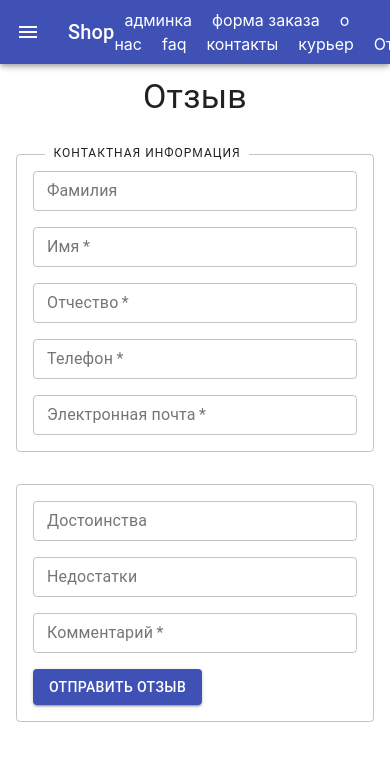
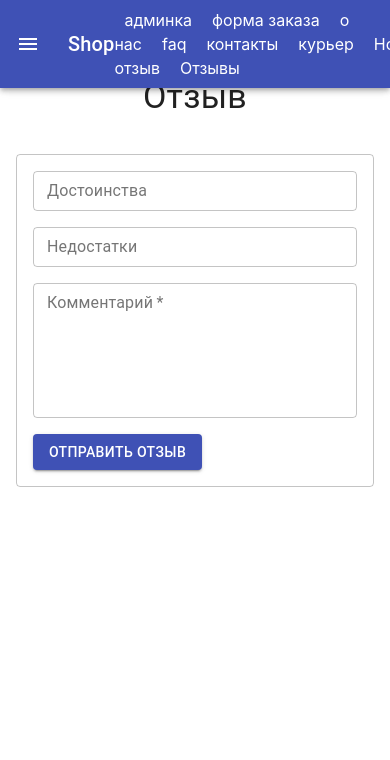
Before and after one commit to ESPD2020-2/ESDP2020, a React (Create React App) app in the folder frontend/: page /add-review in a window 390 px wide. Shown: the top 760 px of the page. Built offline with nearby package versions, Linux system fonts and the light colour scheme; what react-swipeable-views-utils would draw is missing.

Commit message:
Адаптивность дизайна отзывов: всех и отдельных карточек

```diff
--- a/frontend/src/components/OrderRow/OrderRow.js
+++ b/frontend/src/components/OrderRow/OrderRow.js
@@ -44,6 +44,8 @@ const OrderRow = ({pickupAddress, deliveryAddress, ordNum, createdAt, customer,
   const date = moment(createdAt).calendar();
   moment.locale("ru");
 
+  console.log(customer);
+
   return (
     <React.Fragment >
       <StyledTableRow className={classes.root}>
--- a/frontend/src/components/ReviewCard/ReviewCard.js
+++ b/frontend/src/components/ReviewCard/ReviewCard.js
@@ -4,49 +4,116 @@ import CardContent from "@material-ui/core/CardContent";
 import Typography from "@material-ui/core/Typography";
 import Card from "@material-ui/core/Card";
 import Grid from "@material-ui/core/Grid";
-import PropTypes from 'prop-types';
+import moment from 'moment';
+import "moment/locale/ru";
+import CalendarTodayOutlinedIcon from '@material-ui/icons/CalendarTodayOutlined';
 
 const useStyles = makeStyles({
   root: {
-    minWidth: 275,
+    width: '100%',
+    // minWidth: 400,
+    margin: '10px auto',
   },
-  text: {
+  userName: {
+    fontWeight: 'bold',
+  },
+  titleContainer: {
+    paddingTop: '5px',
+    paddingBottom: '15px',
+  },
+  date: {
+    fontSize: '14px',
+    fontStyle: 'italic',
+    color: 'rgba(0,0,0,0.5)',
+  },
+  number: {
+    fontSize: '14px',
+  },
+  paragraph: {
+    paddingTop: '5px',
+    paddingBottom: '5px',
+  },
   advantages: {
     color: "green",
   },
   disadvantages: {
     color: "red",
   },
+  boldText: {
+    fontWeight: 'bold',
   },
 });
 
-const ReviewCard = (props) => {
+const ReviewCard = ({reviewNumber, customer, advantages, disadvantages, comment, postedAt}) => {
   const classes = useStyles();
 
+  const date = moment(postedAt).calendar();
+  moment.locale("ru");
+
   return (
-    <Grid item xs={12} sm={6} md={4} lg={3}>
+    <Grid item xs>
       <Card className={classes.root} variant="outlined">
         <CardContent>
-          <Typography className={classes.text.advantages} gutterBottom variant="h5">
-            {props.advantages}
+          <Grid container direction="row" spacing={2}>
+            <Grid container justify='space-between' className={classes.titleContainer}>
+              <Grid item xs={12} sm={5} md={6}>
+                <Typography className={classes.userName}>
+                  {`${customer.name} ${customer.surname} ${customer.patronymic}`}
                 </Typography>
-          <Typography className={classes.text.disadvantages} gutterBottom variant="h5">
-            {props.disadvantages}
+              </Grid>
+              <Grid item xs={12} sm={3} md>
+                <Typography className={classes.date}>
+                  <CalendarTodayOutlinedIcon style={{fontSize: 18, paddingRight: '3px', verticalAlign: 'text-bottom'}}/>
+                  {date}
                 </Typography>
-          <Typography gutterBottom variant="h5">
-            {props.comment}
+              </Grid>
+              <Grid item xs={12} sm={2} md={1}>
+                <Typography className={classes.number}>
+                  #{`${reviewNumber}`}
                 </Typography>
+              </Grid>
+            </Grid>
+            <Grid container justify='flex-start' alignItems='center' className={classes.paragraph}>
+              <Grid item xs={12} sm={3} md={2}>
+                <Typography gutterBottom variant="body2" className={`${classes.advantages} ${classes.boldText}`}>
+                  Достоинства
+                </Typography>
+              </Grid>
+              <Grid item xs={12} sm={9} md={10}>
+                <Typography gutterBottom variant="body2" className={classes.advantages}>
+                  {advantages}
+                </Typography>
+              </Grid>
+            </Grid>
+            <Grid container justify='flex-start' alignItems='center' className={classes.paragraph}>
+              <Grid item xs={12} sm={3} md={2}>
+                <Typography gutterBottom variant="body2" className={`${classes.disadvantages} ${classes.boldText}`}>
+                  Недостатки
+                </Typography>
+              </Grid>
+              <Grid item xs sm md>
+                <Typography gutterBottom variant="body2" className={classes.disadvantages}>
+                  {disadvantages}
+                </Typography>
+              </Grid>
+            </Grid>
+            <Grid container alignItems='flex-start' className={classes.paragraph}>
+              <Grid item xs={12} sm={3} md={2}>
+                <Typography gutterBottom variant="body2" className={classes.boldText}>
+                  Комментарии
+                </Typography>
+              </Grid>
+              <Grid item xs={12} sm={9} md={10}>
+                <Typography gutterBottom variant="body2" component="p">
+                  {comment}
+                </Typography>
+              </Grid>
+            </Grid>
+          </Grid>
         </CardContent>
       </Card>
     </Grid>
   );
-
-};
-
-ReviewCard.propTypes = {
-  advantages: PropTypes.string,
-  disadvantages: PropTypes.string,
-  comment: PropTypes.string.isRequired,
 };
 
 export default ReviewCard;
--- a/frontend/src/components/ReviewForm/ReviewForm.js
+++ b/frontend/src/components/ReviewForm/ReviewForm.js
@@ -11,11 +11,11 @@ import {withRouter} from 'react-router'
 
 class ReviewForm extends Component {
   state = {
-    name: '',
-    surname: '',
-    patronymic: '',
-    phone: '',
-    email: '',
+    // name: '',
+    // surname: '',
+    // patronymic: '',
+    // phone: '',
+    // email: '',
     advantages: '',
     disadvantages: '',
     comment: '',
@@ -28,20 +28,26 @@ class ReviewForm extends Component {
       advantages: this.state.advantages,
       disadvantages: this.state.disadvantages,
       comment: this.state.comment,
+      rating: this.state.rating,
     };
 
-    if (this.props.user && this.props.user.role !== 'admin') { //добавить остальные роли
+    // if (this.props.user && this.props.user.role !== 'admin') { //добавить остальные роли
+    //   reviewData.customerId = this.props.user.customer._id;
+    // } else {
+    //   await this.props.createCustomer({
+    //     name: this.state.name,
+    //     surname: this.state.surname,
+    //     patronymic: this.state.patronymic,
+    //     phone: this.state.phone,
+    //     email: this.state.email,
+    //   });
+    //   reviewData.customerId = this.props.id;
+    // }
+
+    if (this.props.user && this.props.user.role === 'user') {
       reviewData.customerId = this.props.user.customer._id;
-    } else {
-      await this.props.createCustomer({
-        name: this.state.name,
-        surname: this.state.surname,
-        patronymic: this.state.patronymic,
-        phone: this.state.phone,
-        email: this.state.email,
-      });
-      reviewData.customerId = this.props.id;
     }
+
     this.props.create(reviewData);
   };
 
@@ -63,91 +69,91 @@ class ReviewForm extends Component {
     return (
       <form onSubmit={this.submitFormHandler}>
         <Grid container direction='column' alignItems='center'>
-          <ShowTo user={this.props.user} role='admin'>
-            <Grid item container xs>
-              <Box p={3} style={{width: '100%'}}>
-                <Grid item container spacing={2} style=
-                  {{
-                    border: '1px solid rgba(0, 0, 0, 0.23)',
-                    borderRadius: '4px',
-                    padding: '8px',
-                    position: 'relative'
-                  }}>
-                  <Box
-                    style={{
-                      position: 'absolute',
-                      top: '-17px',
-                      left: '8%',
-                      backgroundColor: '#fff',
-                    }}
-                    px={1}
-                  >
-                    <Typography variant='overline' component='h5'>Контактная информация</Typography>
-                  </Box>
-                  <Grid item xs={12} sm={4}>
-                    <FormElement
-                      type="text"
-                      size='small'
-                      propertyName='surname'
-                      title="Фамилия"
-                      onChange={this.inputChangeHandler}
-                      error={this.getFieldError('surname')}
-                      value={this.state.surname}
-                    />
-                  </Grid>
-                  <Grid item xs={12} sm={4}>
-                    <FormElement
-                      type="text"
-                      size='small'
-                      propertyName='name'
-                      title="Имя"
-                      onChange={this.inputChangeHandler}
-                      error={this.getFieldError('name')}
-                      value={this.state.name}
-                      required
-                    />
-                  </Grid>
-                  <Grid item xs={12} sm={4}>
-                    <FormElement
-                      type="text"
-                      size='small'
-                      propertyName='patronymic'
-                      title="Отчество"
-                      onChange={this.inputChangeHandler}
-                      error={this.getFieldError('patronymic')}
-                      value={this.state.patronymic}
-                      required
-                    />
-                  </Grid>
-                  <Grid item xs={12} sm={6}>
-                    <FormElement
-                      propertyName="phone"
-                      title="Телефон"
-                      type="tel"
-                      size='small'
-                      value={this.state.phone}
-                      onChange={this.inputChangeHandler}
-                      error={this.getFieldError('phone')}
-                      placeholder='Например 0312 55-55-55'
-                      required
-                    />
-                  </Grid>
-                  <Grid item xs={12} sm={6}>
-                    <FormElement
-                      propertyName="email"
-                      title="Электронная почта"
-                      type='email'
-                      size='small'
-                      value={this.state.email}
-                      onChange={this.inputChangeHandler}
-                      error={this.getFieldError('email')}
-                      required
-                    />
-                  </Grid>
-                </Grid>
-              </Box>
-            </Grid>
-          </ShowTo>
+          {/*<ShowTo user={this.props.user} role='admin'>*/}
+          {/*  <Grid item container xs>*/}
+          {/*    <Box p={3} style={{width: '100%'}}>*/}
+          {/*      <Grid item container spacing={2} style=*/}
+          {/*        {{*/}
+          {/*          border: '1px solid rgba(0, 0, 0, 0.23)',*/}
+          {/*          borderRadius: '4px',*/}
+          {/*          padding: '8px',*/}
+          {/*          position: 'relative'*/}
+          {/*        }}>*/}
+          {/*        <Box*/}
+          {/*          style={{*/}
+          {/*            position: 'absolute',*/}
+          {/*            top: '-17px',*/}
+          {/*            left: '8%',*/}
+          {/*            backgroundColor: '#fff',*/}
+          {/*          }}*/}
+          {/*          px={1}*/}
+          {/*        >*/}
+          {/*          <Typography variant='overline' component='h5'>Контактная информация</Typography>*/}
+          {/*        </Box>*/}
+          {/*        <Grid item xs={12} sm={4}>*/}
+          {/*          <FormElement*/}
+          {/*            type="text"*/}
+          {/*            size='small'*/}
+          {/*            propertyName='surname'*/}
+          {/*            title="Фамилия"*/}
+          {/*            onChange={this.inputChangeHandler}*/}
+          {/*            error={this.getFieldError('surname')}*/}
+          {/*            value={this.state.surname}*/}
+          {/*          />*/}
+          {/*        </Grid>*/}
+          {/*        <Grid item xs={12} sm={4}>*/}
+          {/*          <FormElement*/}
+          {/*            type="text"*/}
+          {/*            size='small'*/}
+          {/*            propertyName='name'*/}
+          {/*            title="Имя"*/}
+          {/*            onChange={this.inputChangeHandler}*/}
+          {/*            error={this.getFieldError('name')}*/}
+          {/*            value={this.state.name}*/}
+          {/*            required*/}
+          {/*          />*/}
+          {/*        </Grid>*/}
+          {/*        <Grid item xs={12} sm={4}>*/}
+          {/*          <FormElement*/}
+          {/*            type="text"*/}
+          {/*            size='small'*/}
+          {/*            propertyName='patronymic'*/}
+          {/*            title="Отчество"*/}
+          {/*            onChange={this.inputChangeHandler}*/}
+          {/*            error={this.getFieldError('patronymic')}*/}
+          {/*            value={this.state.patronymic}*/}
+          {/*            required*/}
+          {/*          />*/}
+          {/*        </Grid>*/}
+          {/*        <Grid item xs={12} sm={6}>*/}
+          {/*          <FormElement*/}
+          {/*            propertyName="phone"*/}
+          {/*            title="Телефон"*/}
+          {/*            type="tel"*/}
+          {/*            size='small'*/}
+          {/*            value={this.state.phone}*/}
+          {/*            onChange={this.inputChangeHandler}*/}
+          {/*            error={this.getFieldError('phone')}*/}
+          {/*            placeholder='Например 0312 55-55-55'*/}
+          {/*            required*/}
+          {/*          />*/}
+          {/*        </Grid>*/}
+          {/*        <Grid item xs={12} sm={6}>*/}
+          {/*          <FormElement*/}
+          {/*            propertyName="email"*/}
+          {/*            title="Электронная почта"*/}
+          {/*            type='email'*/}
+          {/*            size='small'*/}
+          {/*            value={this.state.email}*/}
+          {/*            onChange={this.inputChangeHandler}*/}
+          {/*            error={this.getFieldError('email')}*/}
+          {/*            required*/}
+          {/*          />*/}
+          {/*        </Grid>*/}
+          {/*      </Grid>*/}
+          {/*    </Box>*/}
+          {/*  </Grid>*/}
+          {/*</ShowTo>*/}
           <Grid item container xs>
             <Box p={3} style={{width: '100%'}}>
               <Grid item container spacing={2} style=
@@ -181,6 +187,8 @@ class ReviewForm extends Component {
                 </Grid>
                 <Grid item xs={12}>
                   <FormElement
+                    multiline
+                    rows={6}
                     type="textarea"
                     propertyName="comment"
                     title="Комментарий"
--- a/frontend/src/components/UI/Form/FormElement.js
+++ b/frontend/src/components/UI/Form/FormElement.js
@@ -8,6 +8,8 @@ const FormElement = (props) => {
   let inputComponent = (
     <TextField
       fullWidth
+      multiline={props.multiline}
+      rows={props.rows}
       variant="outlined"
       label={props.title}
       error={!!props.error}
@@ -43,6 +45,8 @@ FormElement.propTypes = {
   onChange: PropTypes.func.isRequired,
   error: PropTypes.string,
   size: PropTypes.string,
+  rows: PropTypes.number,
+  multiline: PropTypes.bool,
 };
 
 export default FormElement;
--- a/frontend/src/components/UI/Toolbar/Toolbar.js
+++ b/frontend/src/components/UI/Toolbar/Toolbar.js
@@ -72,7 +72,8 @@ const AppToolbar = () => {
             <NavLink className={classes.pageLink} to='/faq'>faq</NavLink>
             <NavLink className={classes.pageLink} to='/contacts'>контакты</NavLink>
             <NavLink className={classes.pageLink} to='/couriers'>курьер</NavLink>
-            <NavLink className={classes.pageLink} to='/add-review'>Отзыв</NavLink>
+            <NavLink className={classes.pageLink} to='/add-review'>Новый отзыв</NavLink>
+            <NavLink className={classes.pageLink} to='/reviews'>Отзывы</NavLink>
           </MenuList>
 
 
--- a/frontend/src/containers/Reviews/Reviews.js
+++ b/frontend/src/containers/Reviews/Reviews.js
@@ -1,13 +1,101 @@
-import React, {Component} from 'react';
+import React, {useEffect} from 'react';
+import {useDispatch, useSelector} from "react-redux";
+import {fetchReviews} from "../../store/actions/reviewActions";
+import Grid from "@material-ui/core/Grid";
+import Spinner from "../../components/UI/Spinner/Spinner";
+import ReviewCard from "../../components/ReviewCard/ReviewCard";
+import {makeStyles} from "@material-ui/core/styles";
+import Paper from "@material-ui/core/Paper";
+import Typography from "@material-ui/core/Typography";
+import Box from "@material-ui/core/Box";
+import Button from "@material-ui/core/Button";
+import PostAddIcon from '@material-ui/icons/PostAdd';
 
-class Reviews extends Component {
-  render() {
-    return (
-      <div>
+const useStyles = makeStyles((theme) => ({
+  wrap: {
+    [theme.breakpoints.up('sm')]: {
+      position: 'absolute',
+      top: '50%',
+      left: '50%',
+      transform: 'translate(-50%, -50%)',
+      padding: '0 16px',
+    },
+  },
+  titleWrap: {
+    [theme.breakpoints.down('xs')]: {
+      boxShadow: 'none',
+    },
+    [theme.breakpoints.up('sm')]: {
+      border: '1px solid rgba(0, 0, 0, 0.23)',
+    },
+  },
+  title: {
+    [theme.breakpoints.up('sm')]: {
+      position: 'absolute',
+      top: '-20px',
+      left: '50%',
+      transform: 'translateX(-50%)',
+      backgroundColor: '#fff'
+    },
+    [theme.breakpoints.down('xs')]: {
+      padding: "20px 0",
+      textAlign: 'center'
+    }
+  },
+  button: {
+    margin: theme.spacing(1),
+  },
+  reviewsList: {
+    [theme.breakpoints.down('xs')]: {
+      paddingTop: "0px"
+    },
+  },
+}));
 
-      </div>
-    );
-  }
-}
+const Reviews = () => {
+  const classes = useStyles();
+  const dispatch = useDispatch();
+
+  const reviews = useSelector(state => state.reviews.reviews);
+  const loading = useSelector(state => state.reviews.loading);
+  useEffect( () => {
+    dispatch(fetchReviews());
+  }, [dispatch]);
+
+  return (
+    <>
+      <Grid item container direction="column" alignItems="center" className={classes.wrap}>
+        <Grid item xs={10}>
+          <Paper elevation={3} className={classes.titleWrap}>
+            <Box className={classes.title}>
+              <Typography variant="h4">Отзывы о службе доставки</Typography>
+              <Button
+                variant="contained"
+                color="primary"
+                className={classes.button}
+                startIcon={<PostAddIcon />}
+              >
+                Оставить свой отзыв
+              </Button>
+            </Box>
+            <Box className={classes.reviewsList} mt={5} mb={2} mx={2}>
+              {loading ? (<Spinner />) : reviews && reviews.map(review => (
+                <ReviewCard
+                  key={review._id}
+                  reviewNumber={review.reviewNumber}
+                  customer={review.customer && review.customer}
+                  advantages={review.advantages}
+                  disadvantages={review.disadvantages}
+                  comment={review.comment}
+                  postedAt={review.postedAt}
+                />
+              ))}
+            </Box>
+          </Paper>
+        </Grid>
+      </Grid>
+    </>
+  );
+};
 
 export default Reviews;
--- a/frontend/src/routes/Routes.js
+++ b/frontend/src/routes/Routes.js
@@ -10,6 +10,7 @@ import About from "../containers/About/About";
 import ForCouriers from "../containers/ForCouriers/forCouriers";
 import NewReview from "../containers/NewReview/NewReview";
 import ReviewCard from "../components/ReviewCard/ReviewCard";
+import Reviews from "../containers/Reviews/Reviews";
 
 const Routes = () => {
 
@@ -26,6 +27,7 @@ const Routes = () => {
         <Route path='/about' component={About}/>
         <Route path='/add-review' component={NewReview} />
         <Route path='/review' component={ReviewCard} />
+        <Route path='/reviews' component={Reviews} />
     </Switch>
   );
 };
--- a/frontend/src/store/actions/reviewActions.js
+++ b/frontend/src/store/actions/reviewActions.js
@@ -1,4 +1,5 @@
 import axiosApi from "../../axiosApi";
+import {push} from 'connected-react-router';
 
 export const FETCH_REVIEWS_REQUEST = 'FETCH_REVIEWS_REQUEST';
 export const FETCH_REVIEWS_SUCCESS = 'FETCH_REVIEWS_SUCCESS';
@@ -62,7 +63,8 @@ export const createReview = reviewData => {
       dispatch(createReviewRequest());
       const response = await axiosApi.post('/reviews', reviewData);
       dispatch(createReviewSuccess(response.data));
-      dispatch(fetchReviews());
+      dispatch(push('/reviews'));
+      // dispatch(fetchReviews());
     } catch (error) {
       dispatch(createReviewFailure(error));
     }
```
Also changed, not shown: 2 other files (tests, documents, lock files or other folders). Lines whose indentation alone changed are shown as unchanged.
